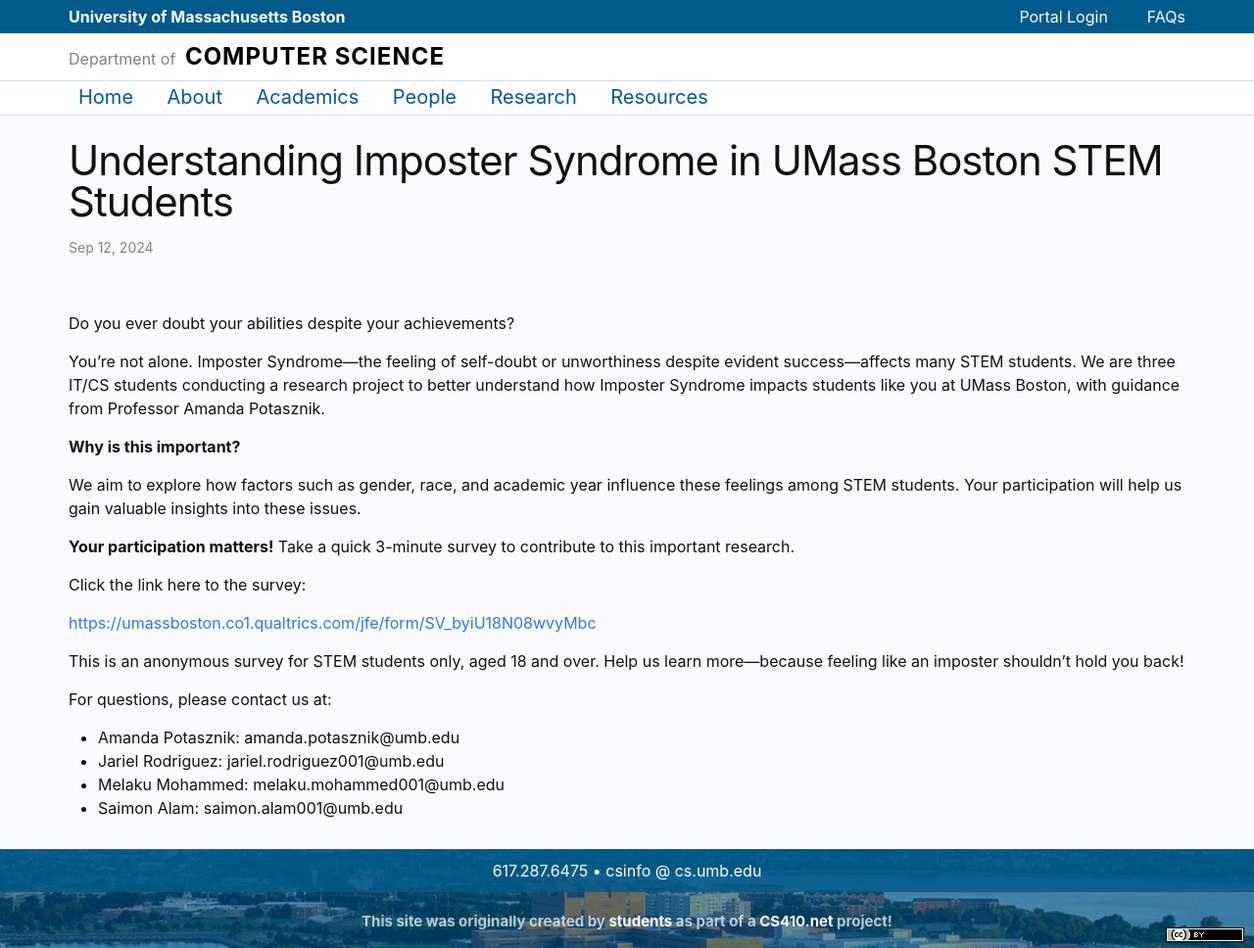
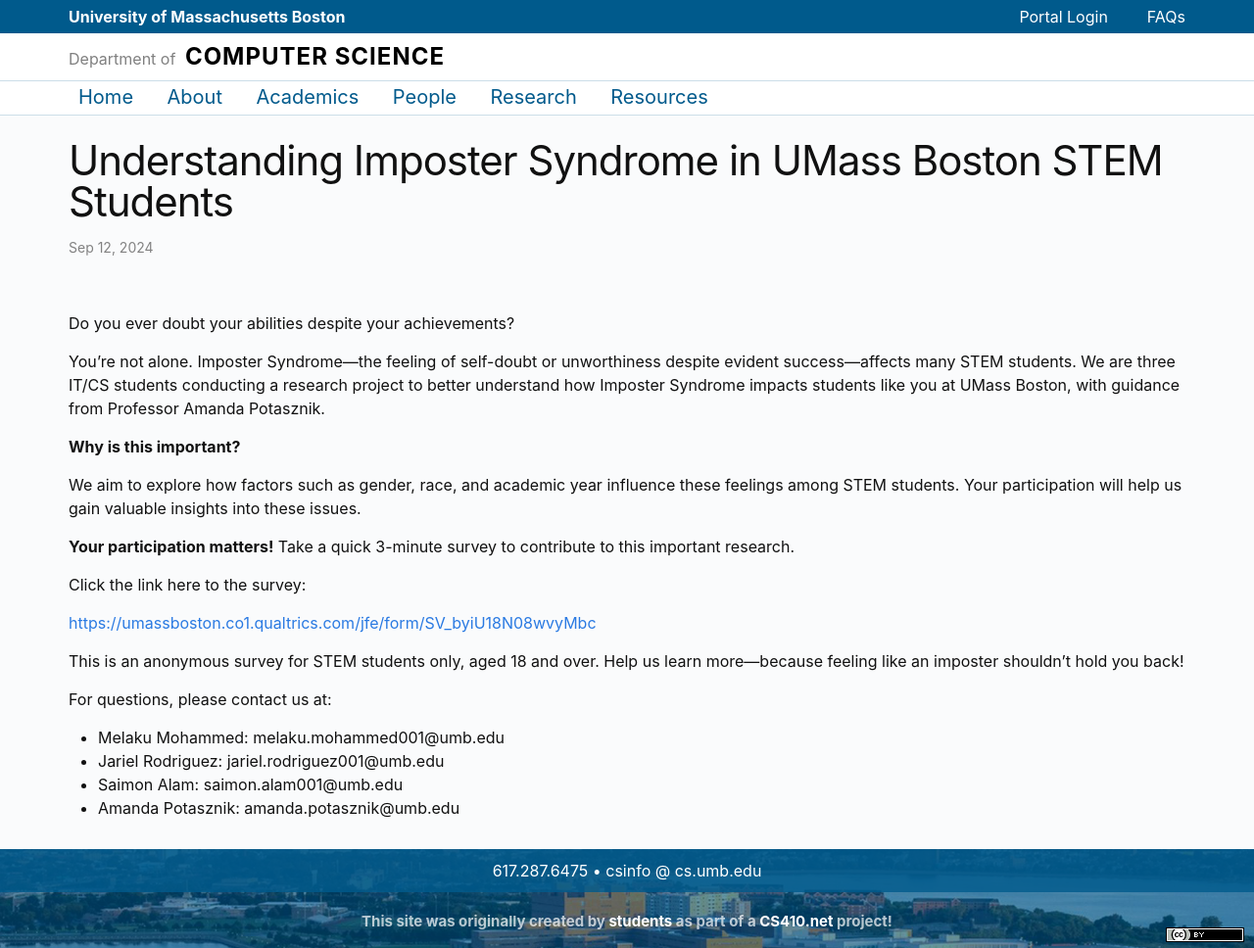
Before and after one commit to umbcs/umbcs.github.io, a Jekyll site: the page built from WEB/POSTS/research/_posts/2024-09-12-impostersyndrome.md, in a window 1280 px wide. Shown: the whole page at 98% size. Built offline with Jekyll 4.4.1, drawn with Linux system fonts in a browser that asks for light colours.

```diff
--- a/WEB/POSTS/research/_posts/2024-09-12-impostersyndrome.md
+++ b/WEB/POSTS/research/_posts/2024-09-12-impostersyndrome.md
@@ -20,7 +20,7 @@ Click the link here to the survey:
 This is an anonymous survey for STEM students only, aged 18 and over. Help us learn more—because feeling like an imposter shouldn’t hold you back!
 
 For questions, please contact us at:
+- Melaku Mohammed: melaku.mohammed001@umb.edu
+- Jariel Rodriguez: jariel.rodriguez001@umb.edu
+- Saimon Alam: saimon.alam001@umb.edu
 - Amanda Potasznik: amanda.potasznik@umb.edu
-- Jariel Rodriguez: jariel.rodriguez001@umb.edu
-- Melaku Mohammed: melaku.mohammed001@umb.edu
-- Saimon Alam: saimon.alam001@umb.edu
```
